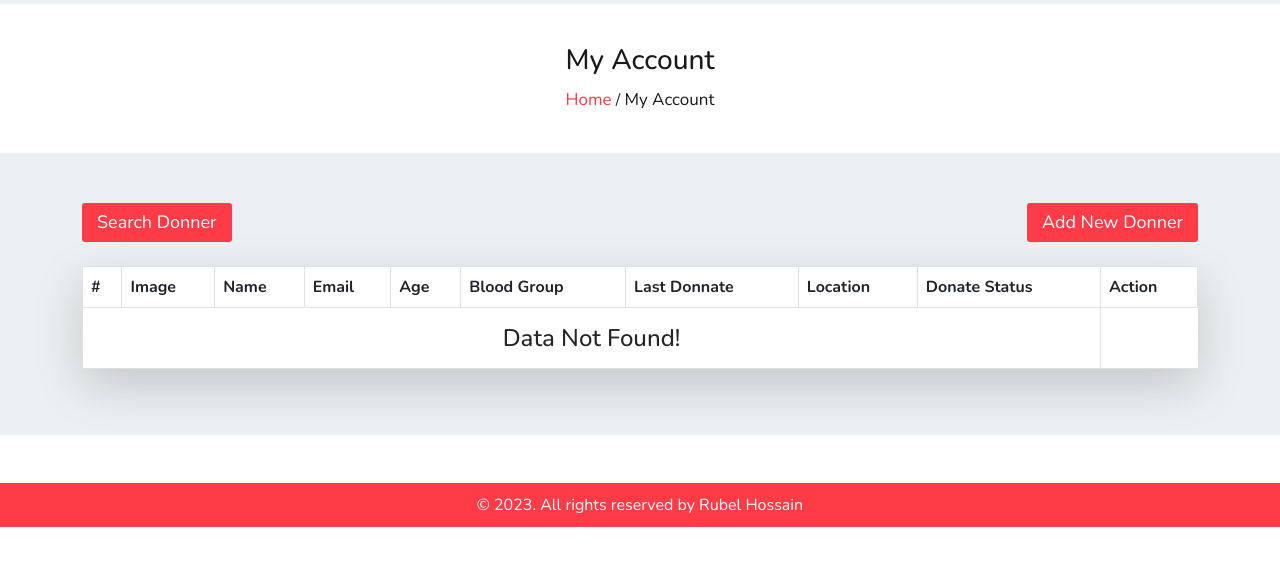
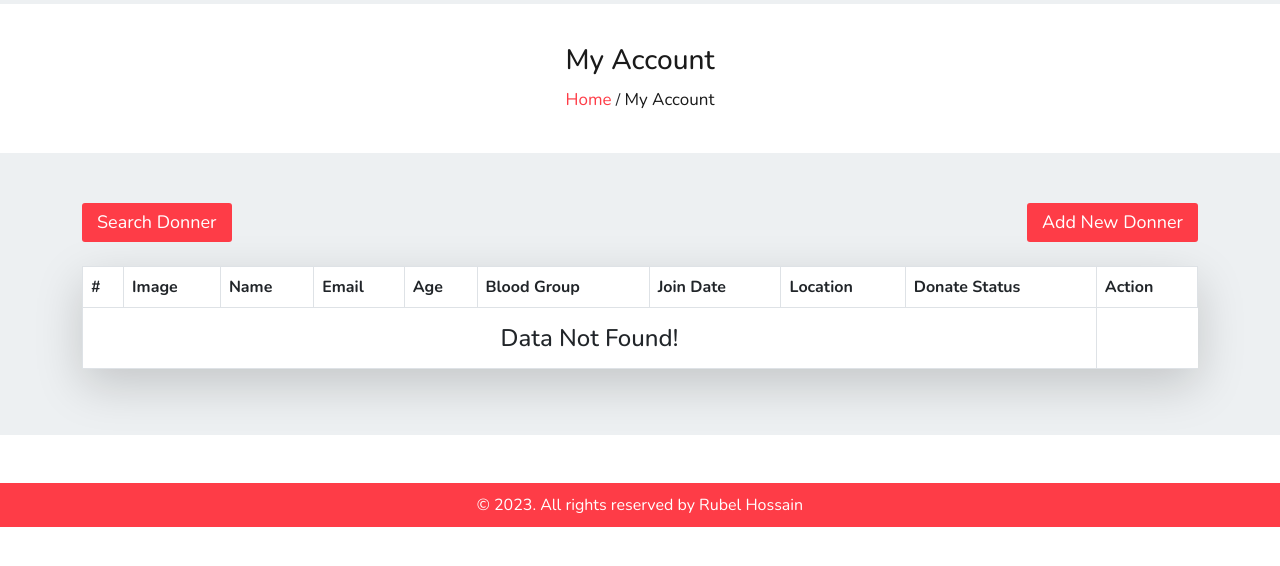
Before and after one commit to Rubelhossainnoman/blood-donation, a plain HTML site: page account.html in a window 1280 px wide. Shown: the part 124-690 px from the top of the page. Drawn offline with nearby package versions, Linux system fonts and the light colour scheme.

Commit message:
Update account infromation

```diff
--- a/account.html
+++ b/account.html
@@ -121,7 +121,7 @@
                                   <th>Email</th>
                                   <th>Age</th>
                                   <th>Blood Group</th>
-                                  <th>Last Donnate</th>
+                                  <th>Join Date</th>
                                   <th>Location</th>
                                   <th>Donate Status</th>
                                   <th>Action</th>
--- a/src/MemberAddShowDelete.js
+++ b/src/MemberAddShowDelete.js
@@ -244,6 +244,12 @@ class MemberAssets{
 
         if (allDonateMembers) {
             allDonateMembers.innerHTML = content;
+
+
+            console.log(["2"] + 2);
+
+
+
         }else{
             latestMembers.innerHTML = members;
         }
```
